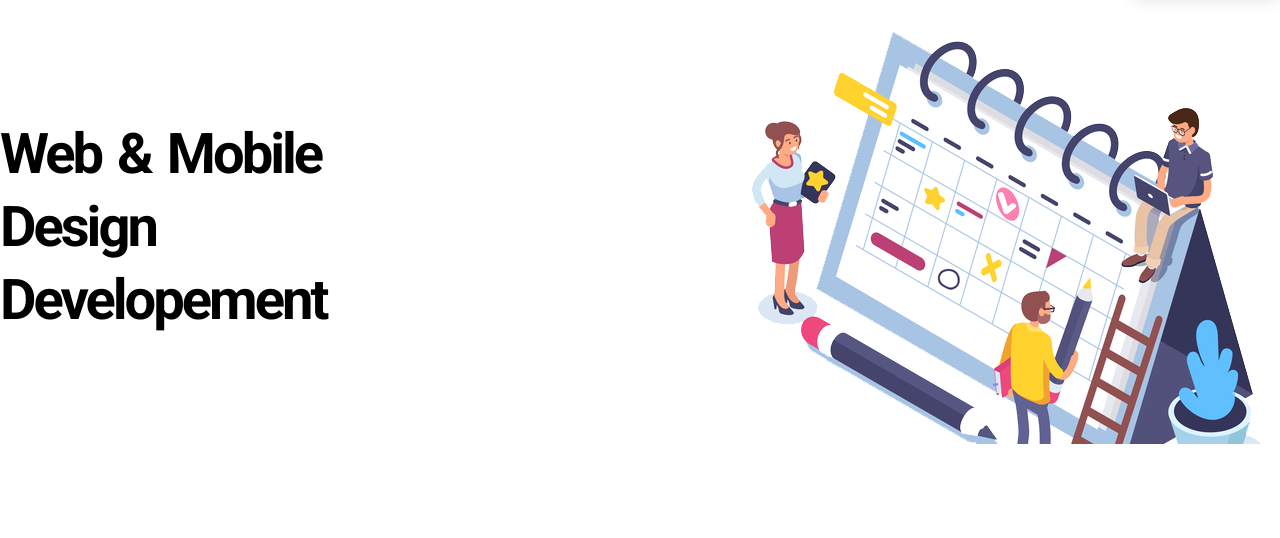
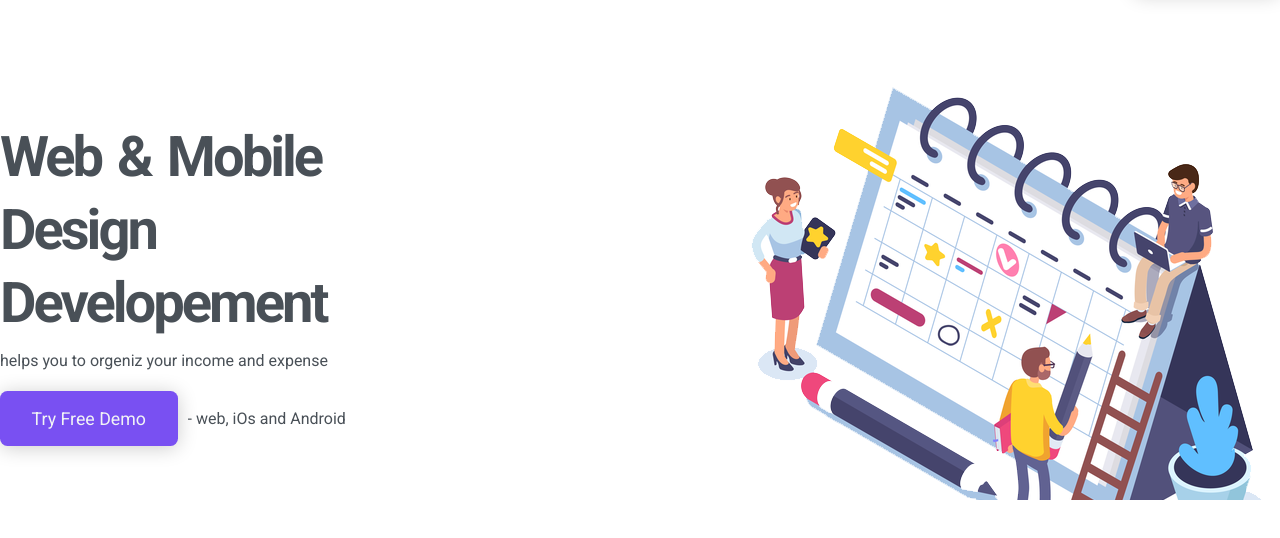
Before and after one commit to AliRezaDavuodi/frontendmentorship-05, a website: page index.html in a window 1280 px wide. Shown: the part 60-598 px from the top of the page. Drawn offline with Linux system fonts and the light colour scheme.

Commit message:
fixed bug in hero section

```diff
--- a/index.html
+++ b/index.html
@@ -48,14 +48,21 @@
 
         <!-- hero section -->
         <section class="hero">
-          <div class="hero__left">
-            <h1 class="heading h1 hero__heading">
+          <div class="hero__left hero__item">
+            <h1 class="heading text h1 hero__heading">
               web & mobile
               <span> design </span>
               developement
             </h1>
+            <p class="paragraph text hero__paragraph">
+              helps you to orgeniz your income and expense
+            </p>
+            <div class="btn-controller hero__btn--box">
+              <button class="btn btn-big">Try free demo</button>
+              <a href="#" class="link">- web, iOs and Android</a>
+            </div>
           </div>
-          <div class="hero__right">
+          <div class="hero__right hero__item">
             <img src="img/hero.png" alt="hero tasks" />
           </div>
         </section>
@@ -63,7 +70,11 @@
     </header>
 
     <!-- main section -->
-    <main></main>
+    <main>
+      <section class="progress"></section>
+    </main>
+
+    <!-- footer -->
     <footer></footer>
   </body>
 </html>
--- a/sass/base/_typography.scss
+++ b/sass/base/_typography.scss
@@ -1,3 +1,7 @@
+.text {
+  color: $dark-gray-color;
+}
+
 .h1 {
   text-transform: capitalize;
 
--- a/sass/base/_utilitis.scss
+++ b/sass/base/_utilitis.scss
@@ -2,3 +2,7 @@
   max-width: 128rem;
   margin: auto;
 }
+
+.btn-controller {
+  @include felx_center_vertical;
+}
--- a/sass/component/_btn.scss
+++ b/sass/component/_btn.scss
@@ -35,5 +35,6 @@
 }
 
 .btn-big {
-  padding: map-get($spacing, "XLarge") map-get($spacing, "XXLarge");
+  padding: map-get($spacing, "Large") map-get($spacing, "XXLarge");
+  font-size: map-get($spacing, "Large");
 }
--- a/sass/component/_link.scss
+++ b/sass/component/_link.scss
@@ -9,3 +9,7 @@
   color: $dark-gray-color;
   transition: all 0.35s;
 }
+
+.link:hover {
+  color: $dark-blue-color;
+}
--- a/sass/layout/_hero.scss
+++ b/sass/layout/_hero.scss
@@ -10,6 +10,10 @@
     }
   }
 
+  &__item {
+    padding: map-get($spacing, "Big") 0;
+  }
+
   &__left {
     width: 50%;
   }
@@ -17,4 +21,12 @@
     text-align: right;
     width: 50%;
   }
+
+  &__paragraph {
+    margin-top: map-get($spacing, "Tiny");
+  }
+
+  &__btn--box {
+    margin-top: map-get($spacing, "Large");
+  }
 }
```
Also changed, not shown: css/style.css, sass/layout/_progress.scss (added).
